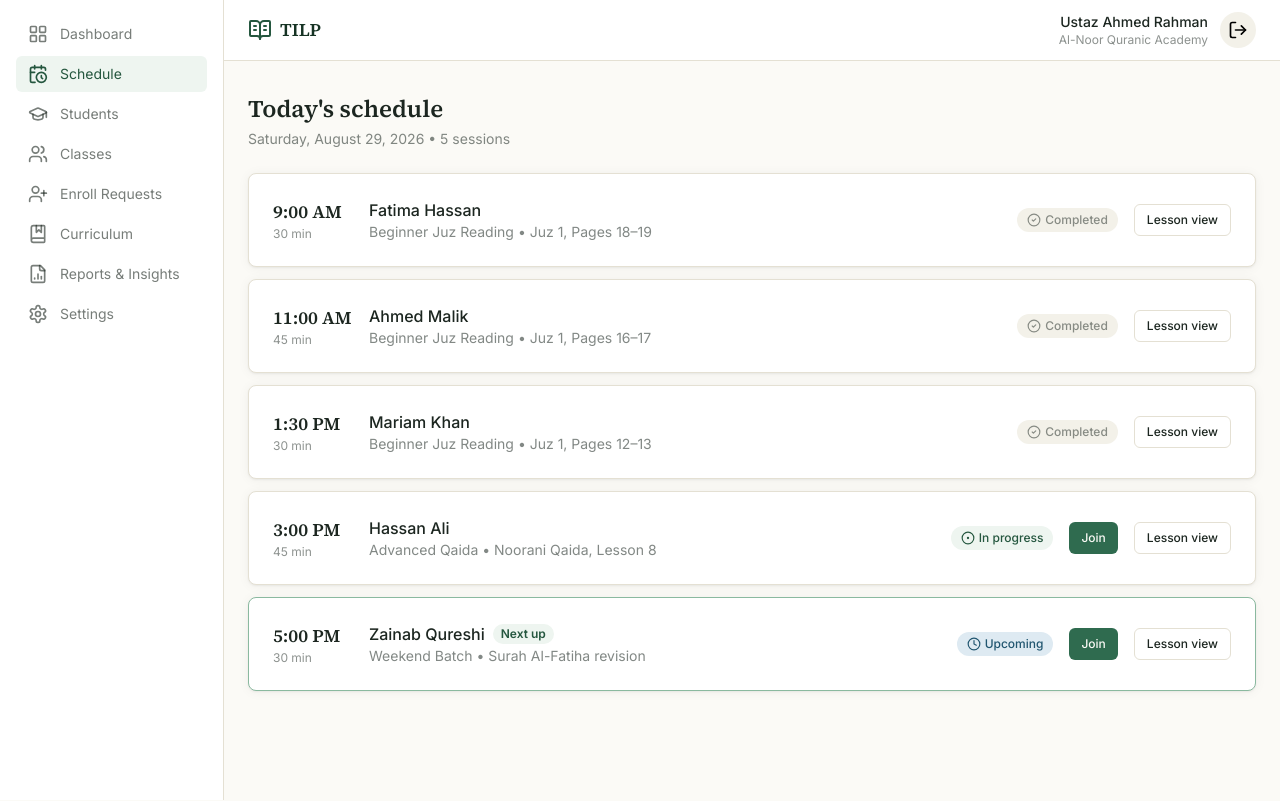
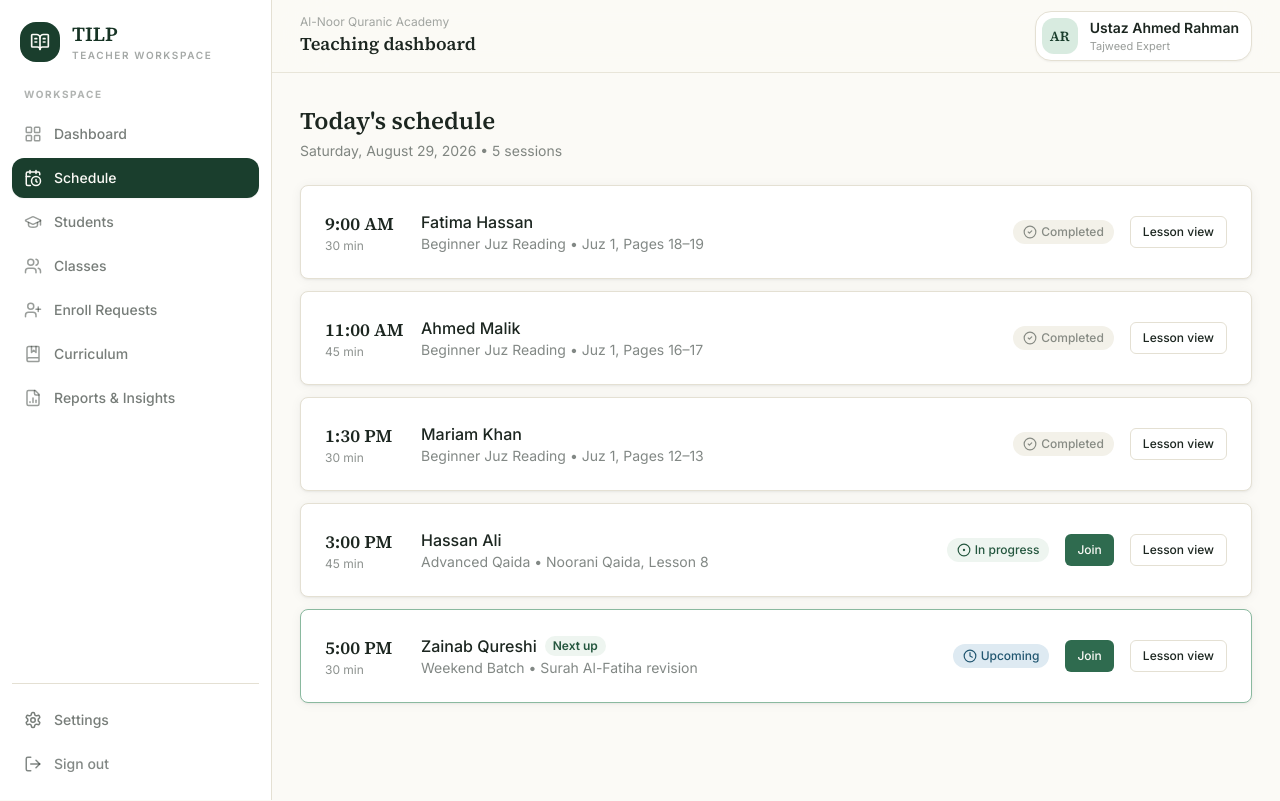
Before and after one commit to gux-htm/QuranLMS, a React (Vite) app: page /teacher/schedule in a window 1280 px wide. Built offline with nearby package versions, Linux system fonts and the light colour scheme.

Commit message:
feat(ui): refresh teacher navigation and workspace shell

```diff
--- a/src/components/layout/TeacherLayout.tsx
+++ b/src/components/layout/TeacherLayout.tsx
@@ -3,15 +3,12 @@ import { Outlet, useNavigate, useLocation } from 'react-router-dom'
 import { BookOpenText, BookMarked, LayoutGrid, Users, CalendarClock, GraduationCap, UserPlus, FileBarChart2, LogOut, Menu, Settings, X } from 'lucide-react'
 import { TEACHER } from '@/lib/mockData'
 
-interface TeacherLayoutProps {
-  children?: ReactNode
-}
+interface TeacherLayoutProps { children?: ReactNode }
 
 export function TeacherLayout({ children }: TeacherLayoutProps) {
   const navigate = useNavigate()
   const location = useLocation()
   const [sidebarOpen, setSidebarOpen] = useState(false)
-
   const navItems = [
     { path: '/teacher', icon: LayoutGrid, label: 'Dashboard' },
     { path: '/teacher/schedule', icon: CalendarClock, label: 'Schedule' },
@@ -20,67 +17,27 @@ export function TeacherLayout({ children }: TeacherLayoutProps) {
     { path: '/teacher/enrollments', icon: UserPlus, label: 'Enroll Requests' },
     { path: '/teacher/curriculum', icon: BookMarked, label: 'Curriculum' },
     { path: '/teacher/reports', icon: FileBarChart2, label: 'Reports & Insights' },
-    { path: '/teacher/settings', icon: Settings, label: 'Settings' },
   ]
-
-  const isActive = (path: string) =>
-    location.pathname === path || (path !== '/teacher' && location.pathname.startsWith(path + '/'))
+  const isActive = (path: string) => location.pathname === path || (path !== '/teacher' && location.pathname.startsWith(path + '/'))
 
   return (
-    <div className="flex min-h-screen bg-paper">
-      <aside className={`fixed inset-y-14 left-0 z-20 w-56 border-r border-line bg-white transition-transform md:sticky md:translate-x-0 ${sidebarOpen ? 'translate-x-0' : '-translate-x-full'}`}>
-        <nav className="space-y-1 p-4" aria-label="Teacher navigation">
-          {navItems.map((item) => {
-            const Icon = item.icon
-            return (
-              <button
-                key={item.path}
-                onClick={() => {
-                  navigate(item.path)
-                  setSidebarOpen(false)
-                }}
-                className={`flex w-full items-center gap-3 rounded-md px-3 py-2 text-sm transition-colors ${
-                  isActive(item.path) ? 'bg-green-50 text-green-700' : 'text-ink/60 hover:bg-paper-dim'
-                }`}
-              >
-                <Icon className="h-5 w-5" />
-                {item.label}
-              </button>
-            )
-          })}
+    <div className="min-h-screen bg-paper text-ink">
+      {sidebarOpen && <button className="fixed inset-0 z-30 bg-ink/20 backdrop-blur-[1px] md:hidden" aria-label="Close navigation" onClick={() => setSidebarOpen(false)} />}
+      <aside className={`fixed inset-y-0 left-0 z-40 flex w-[272px] flex-col border-r border-line bg-white px-3 py-4 transition-transform duration-200 md:translate-x-0 ${sidebarOpen ? 'translate-x-0' : '-translate-x-full'}`}>
+        <div className="flex items-center justify-between px-2 pb-6 pt-1">
+          <button onClick={() => navigate('/teacher')} className="flex items-center gap-3 text-left"><span className="flex h-10 w-10 items-center justify-center rounded-2xl bg-green-800 text-paper"><BookOpenText className="h-5 w-5" /></span><span><span className="block font-display text-xl font-semibold text-green-900">TILP</span><span className="block text-[10px] font-semibold uppercase tracking-[0.16em] text-ink/40">Teacher workspace</span></span></button>
+          <button onClick={() => setSidebarOpen(false)} className="rounded-lg p-2 text-ink/40 hover:bg-paper md:hidden" aria-label="Close navigation"><X className="h-5 w-5" /></button>
+        </div>
+        <nav className="space-y-1" aria-label="Teacher navigation">
+          <p className="px-3 pb-2 text-[10px] font-bold uppercase tracking-[0.16em] text-ink/35">Workspace</p>
+          {navItems.map((item) => { const Icon = item.icon; const active = isActive(item.path); return <button key={item.path} onClick={() => { navigate(item.path); setSidebarOpen(false) }} className={`group flex w-full items-center gap-3 rounded-xl px-3 py-2.5 text-sm font-medium transition-all ${active ? 'bg-green-800 text-paper shadow-sm' : 'text-ink/60 hover:bg-paper hover:text-ink'}`}><Icon className={`h-[18px] w-[18px] ${active ? 'text-paper' : 'text-ink/45 group-hover:text-green-700'}`} />{item.label}</button> })}
         </nav>
+        <div className="mt-auto space-y-1 border-t border-line pt-4"><button onClick={() => navigate('/teacher/settings')} className={`flex w-full items-center gap-3 rounded-xl px-3 py-2.5 text-sm font-medium transition-colors ${isActive('/teacher/settings') ? 'bg-green-50 text-green-800' : 'text-ink/60 hover:bg-paper hover:text-ink'}`}><Settings className="h-[18px] w-[18px]" /> Settings</button><button onClick={() => navigate('/')} className="flex w-full items-center gap-3 rounded-xl px-3 py-2.5 text-sm font-medium text-ink/55 transition-colors hover:bg-clay-100 hover:text-clay-800"><LogOut className="h-[18px] w-[18px]" /> Sign out</button></div>
       </aside>
 
-      <div className="flex flex-1 flex-col">
-        <header className="sticky top-0 z-30 border-b border-line bg-white">
-          <div className="flex items-center justify-between gap-4 px-4 py-3 sm:px-6">
-            <div className="flex items-center gap-3">
-              <button onClick={() => setSidebarOpen(!sidebarOpen)} className="md:hidden" aria-label={sidebarOpen ? 'Close navigation' : 'Open navigation'}>
-                {sidebarOpen ? <X className="h-6 w-6" /> : <Menu className="h-6 w-6" />}
-              </button>
-              <button onClick={() => navigate('/teacher')} className="flex items-center gap-2 font-display text-lg font-semibold text-green-900">
-                <BookOpenText className="h-6 w-6 text-green-700" />
-                TILP
-              </button>
-            </div>
-
-            <div className="flex items-center gap-3">
-              <div className="text-right">
-                <div className="text-sm font-medium text-ink">{TEACHER.name}</div>
-                <div className="text-xs text-ink/50">{TEACHER.institution}</div>
-              </div>
-              <button onClick={() => navigate('/')} className="rounded-full bg-paper-dim p-2 hover:bg-line" title="Logout" aria-label="Logout">
-                <LogOut className="h-5 w-5" />
-              </button>
-            </div>
-          </div>
-        </header>
-
-        <main className="flex-1 overflow-auto">
-          <div className="mx-auto max-w-6xl px-4 py-8 sm:px-6">
-            {children || <Outlet />}
-          </div>
-        </main>
+      <div className="min-h-screen md:pl-[272px]">
+        <header className="sticky top-0 z-20 border-b border-line/80 bg-paper/90 backdrop-blur-xl"><div className="flex h-[72px] items-center justify-between gap-4 px-4 sm:px-7"><div className="flex items-center gap-3"><button onClick={() => setSidebarOpen(true)} className="rounded-xl p-2 text-ink/60 hover:bg-white md:hidden" aria-label="Open navigation"><Menu className="h-5 w-5" /></button><div className="hidden sm:block"><p className="text-xs text-ink/40">{TEACHER.institution}</p><p className="font-display text-lg font-semibold">Teaching dashboard</p></div></div><div className="flex items-center gap-3 rounded-2xl border border-line bg-white py-1.5 pl-1.5 pr-3 shadow-sm"><span className="flex h-9 w-9 items-center justify-center rounded-xl bg-green-100 font-display text-sm font-semibold text-green-800">{TEACHER.avatarInitials}</span><div className="hidden sm:block"><div className="text-sm font-semibold text-ink">{TEACHER.name}</div><div className="text-[11px] text-ink/45">{TEACHER.specialization}</div></div></div></div></header>
+        <main className="min-h-[calc(100vh-72px)]"><div className="mx-auto max-w-7xl px-4 py-6 sm:px-7 sm:py-8">{children || <Outlet />}</div></main>
       </div>
     </div>
   )
```
